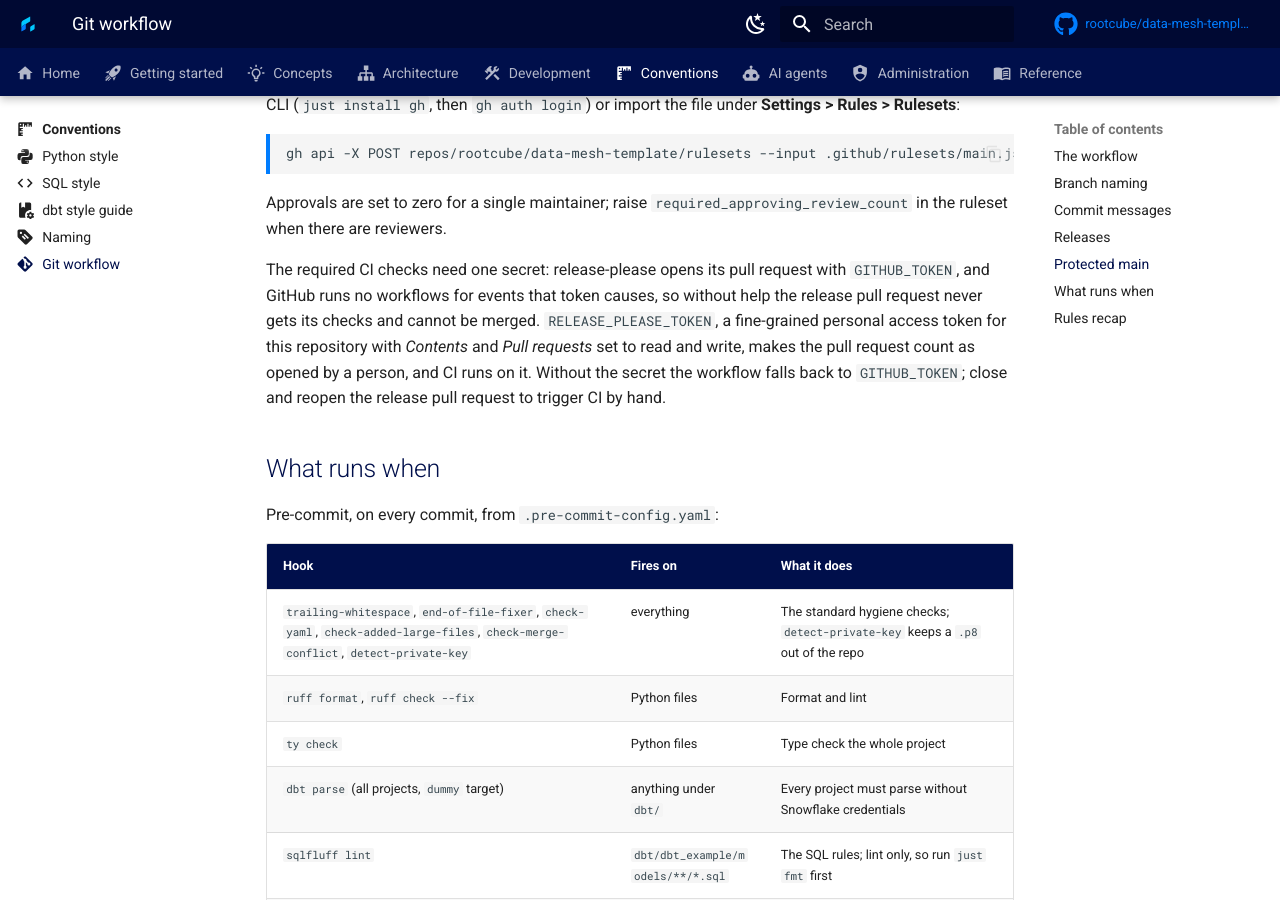
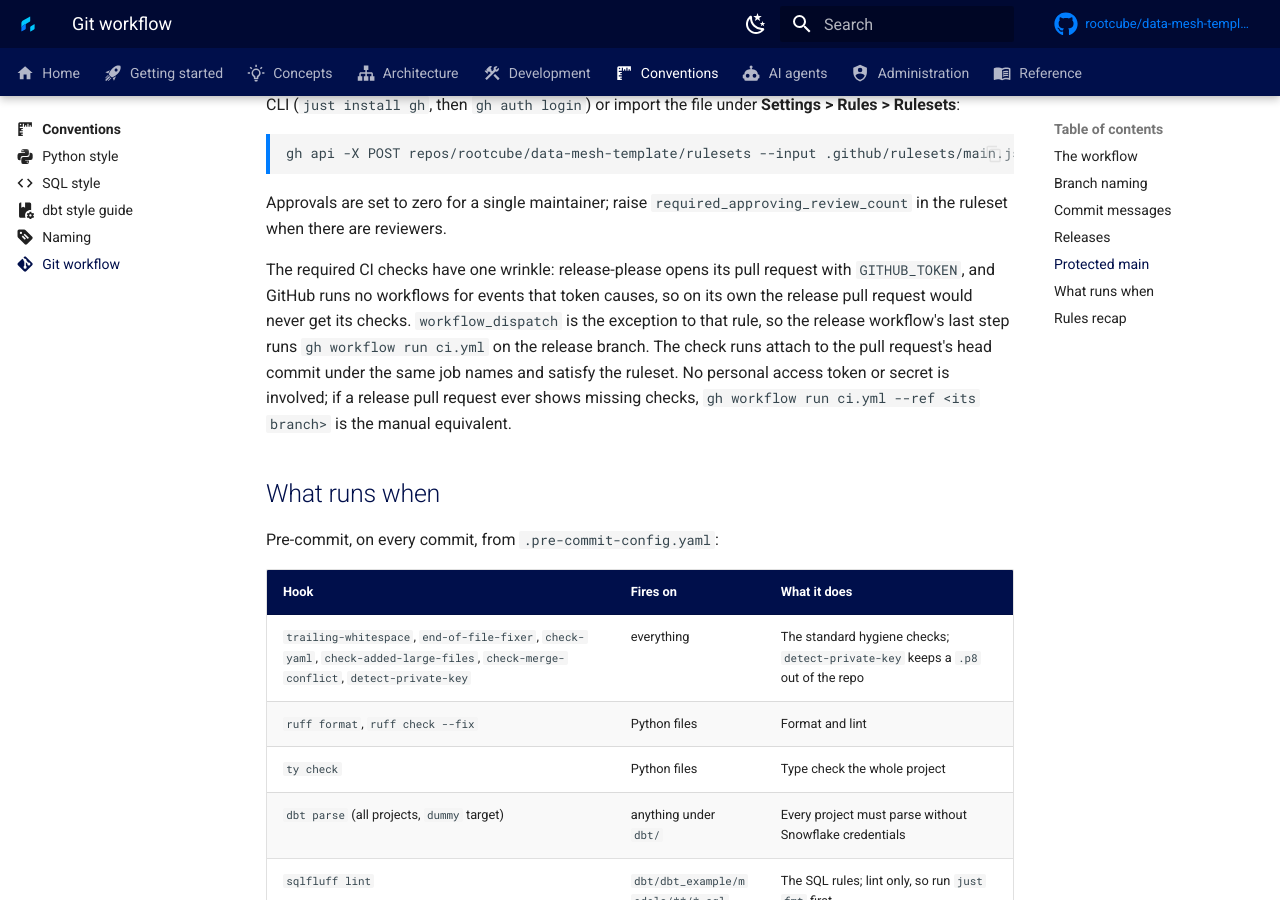
Before and after one commit to rootcube/data-mesh-template, an MkDocs documentation site: the page built from docs/conventions/git-workflow.md, in a window 1280 px wide and 900 px high, scrolled down 2390 px. Built offline with MkDocs 1.6.1 and Material for MkDocs 9.7.7, drawn with Linux system fonts in a browser that asks for light colours; comment, search, counter and statistics services are not loaded.

Commit message:
feat: enhance CI workflows for release-please and improve documentation clarity

```diff
--- a/docs/conventions/git-workflow.md
+++ b/docs/conventions/git-workflow.md
@@ -110,13 +110,13 @@ gh api -X POST repos/rootcube/data-mesh-template/rulesets --input .github/rulese
 Approvals are set to zero for a single maintainer; raise `required_approving_review_count`
 in the ruleset when there are reviewers.
 
-The required CI checks need one secret: release-please opens its pull request with
-`GITHUB_TOKEN`, and GitHub runs no workflows for events that token causes, so without help the
-release pull request never gets its checks and cannot be merged. `RELEASE_PLEASE_TOKEN`, a
-fine-grained personal access token for this repository with *Contents* and *Pull requests* set
-to read and write, makes the pull request count as opened by a person, and CI runs on it.
-Without the secret the workflow falls back to `GITHUB_TOKEN`; close and reopen the release
-pull request to trigger CI by hand.
+The required CI checks have one wrinkle: release-please opens its pull request with
+`GITHUB_TOKEN`, and GitHub runs no workflows for events that token causes, so on its own the
+release pull request would never get its checks. `workflow_dispatch` is the exception to that
+rule, so the release workflow's last step runs `gh workflow run ci.yml` on the release branch.
+The check runs attach to the pull request's head commit under the same job names and satisfy
+the ruleset. No personal access token or secret is involved; if a release pull request ever
+shows missing checks, `gh workflow run ci.yml --ref <its branch>` is the manual equivalent.
 
 ## What runs when
 
```
Also changed, not shown: CONTRIBUTING.md (added, +52 -0 lines), README.md (+4 -0 lines), SECURITY.md (added, +30 -0 lines), docs/getting-started/installation.md (+1 -1 lines), 3 other files.
